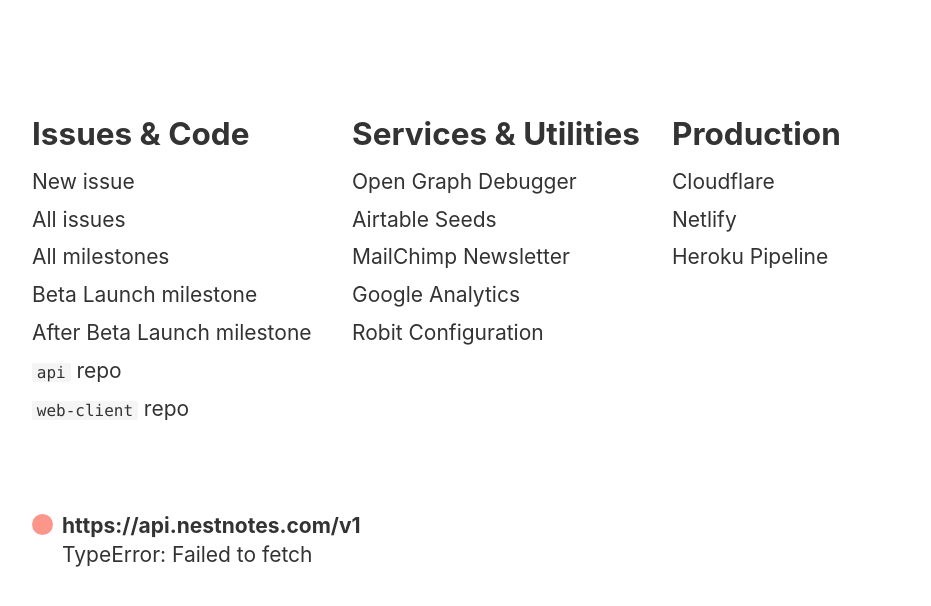
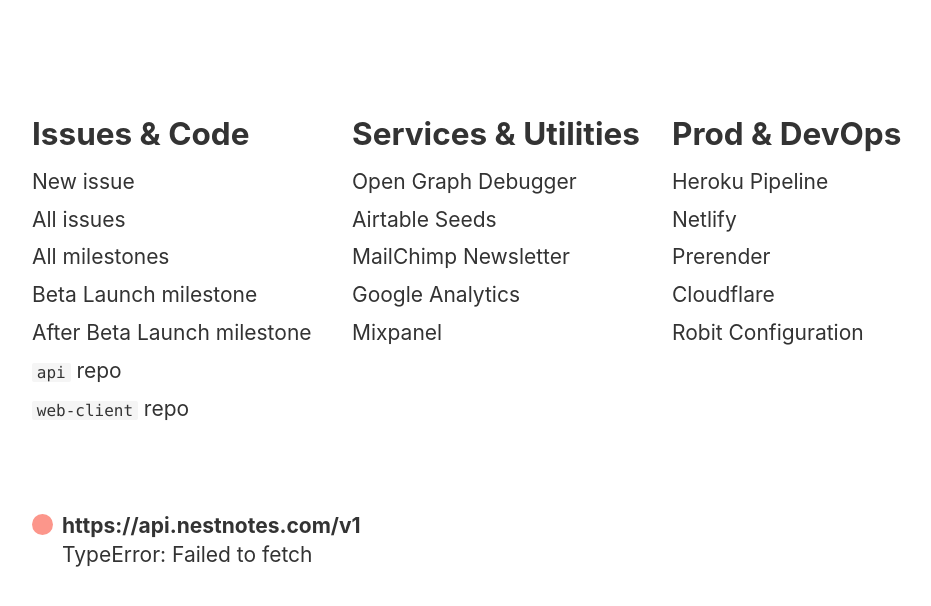
Before and after one commit to paulstraw/paulstraw, a website: page nnstart/index.html in a window 1280 px wide. Shown: the whole page, without its empty margins (138-1069 px from the left). Drawn offline with Linux system fonts and the light colour scheme; no server answers.

Commit message:
Update nnstart links.

```diff
--- a/nnstart/index.html
+++ b/nnstart/index.html
@@ -149,23 +149,29 @@
             <a href="https://analytics.google.com/analytics/web/#report/defaultid/a84472841w126446052p130065161/%3F_u.dateOption%3Dlast30days/">Google Analytics</a>
           </li>
           <li>
-            <a href="https://nestnotes.slack.com/apps/A0F7XDUAZ-incoming-webhooks">Robit Configuration</a>
+            <a href="https://mixpanel.com/report/1183212/dashboard/?share=1#tags=project%20dashboard">Mixpanel</a>
           </li>
         </ul>
       </section>
 
       <section>
-        <h1>Production</h1>
+        <h1>Prod &amp; DevOps</h1>
 
         <ul>
           <li>
-            <a href="https://www.cloudflare.com/a/overview/nestnotes.com">Cloudflare</a>
+            <a href="https://dashboard.heroku.com/pipelines/472ab582-96d5-4c92-9bc1-9546384f52cf">Heroku Pipeline</a>
           </li>
           <li>
             <a href="https://app.netlify.com/sites/nestnotes">Netlify</a>
           </li>
           <li>
-            <a href="https://dashboard.heroku.com/pipelines/472ab582-96d5-4c92-9bc1-9546384f52cf">Heroku Pipeline</a>
+            <a href="https://prerender.io/">Prerender</a>
+          </li>
+          <li>
+            <a href="https://www.cloudflare.com/a/overview/nestnotes.com">Cloudflare</a>
+          </li>
+          <li>
+            <a href="https://nestnotes.slack.com/apps/A0F7XDUAZ-incoming-webhooks">Robit Configuration</a>
           </li>
         </ul>
       </section>
```
